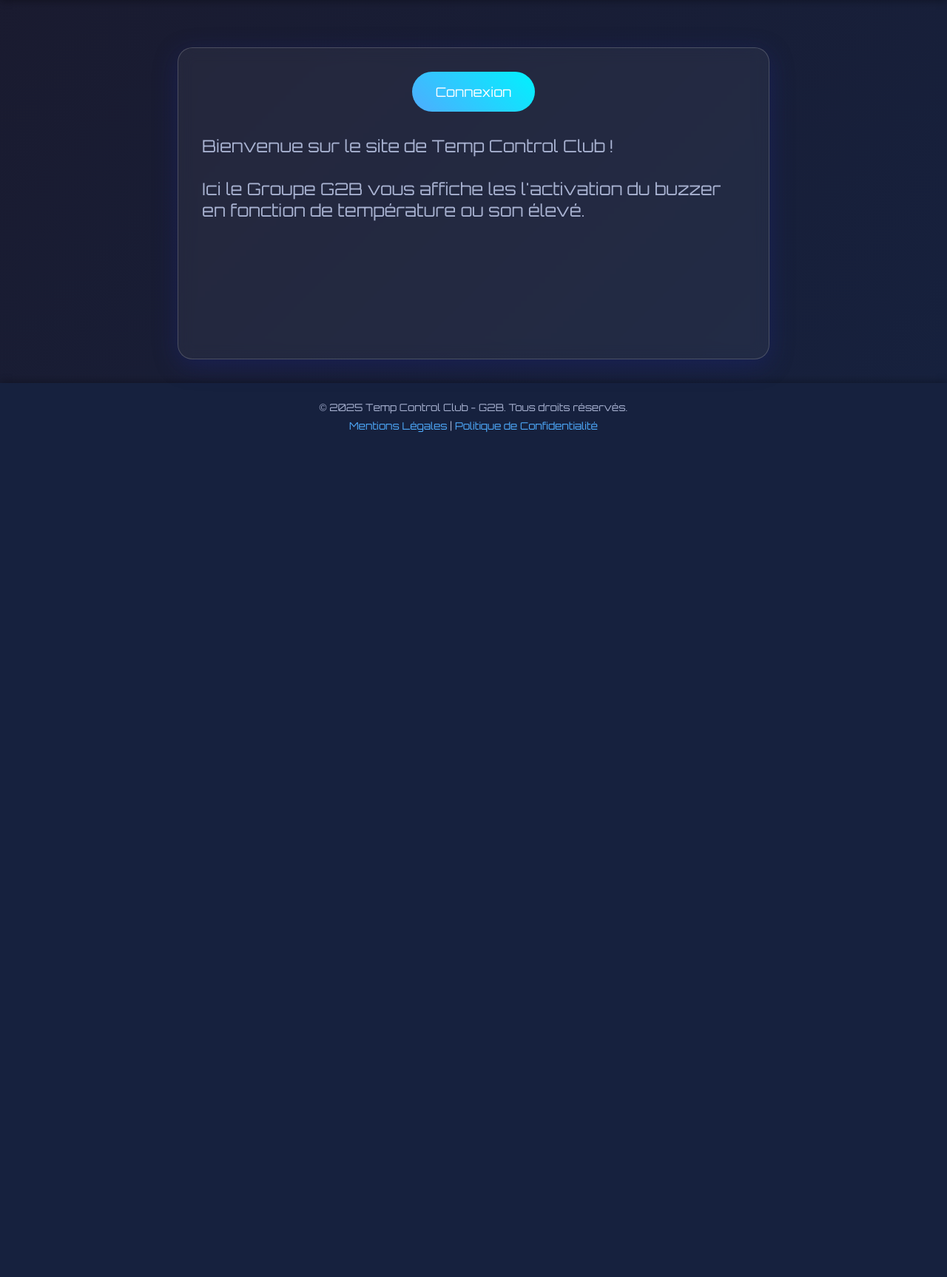
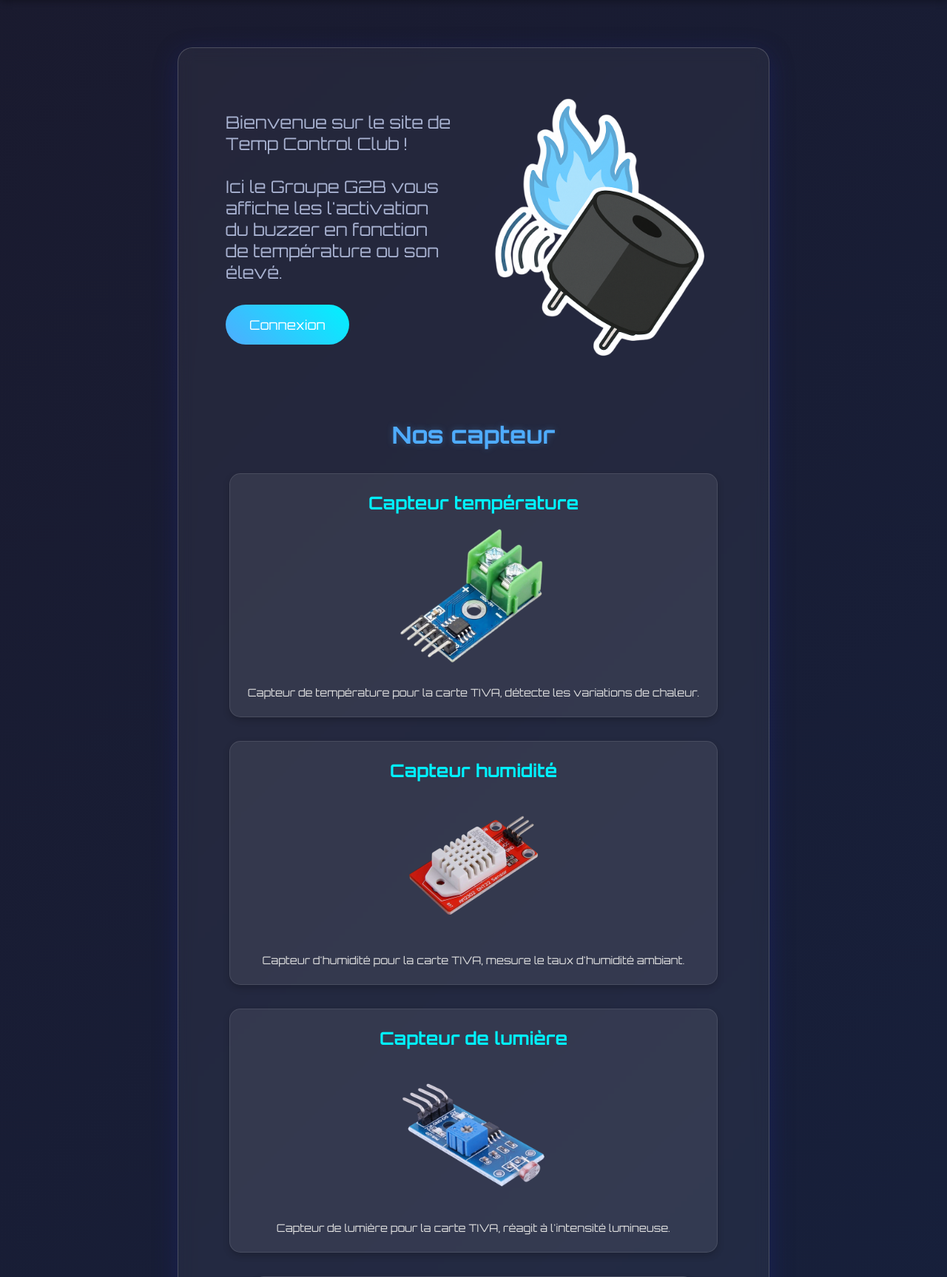
Before and after one commit to Arthur-Boutin/APP_COMMUN_G2B, a PHP site: page /controllers/index.php in a window 1280 px wide. Shown: the part 192-1919 px from the top of the page at 74% size. Before the commit the page ends 800 px from the top, so only its background shows below. Run offline with PHP 8.4, Linux system fonts and the light colour scheme.

Commit message:
Changement Main

```diff
--- a/assets/css/style.css
+++ b/assets/css/style.css
@@ -87,9 +87,33 @@ header {
     margin-bottom: 2rem;
 }
 
-.header-top-content {
-    padding: 0 2rem; /* Ajoute un peu d'espacement horizontal au contenu du titre */
-    margin-bottom: 0.5rem; /* Réduit la marge si la nav est juste en dessous */
+.header-content {
+    display: flex;
+    justify-content: space-around; /* ou space-between, center, etc. */
+    align-items: center;
+    padding: 1rem 2rem;
+    flex-wrap: wrap; /* Pour que les éléments passent à la ligne sur les petits écrans */
+}
+
+.text-section {
+    flex: 1; /* Prend l'espace disponible */
+    min-width: 300px; /* Largeur minimale pour éviter un texte trop compressé */
+    text-align: left;
+    margin-right: 2rem; /* Espacement avec l'image */
+}
+
+.image-section {
+    margin: 1rem;
+}
+
+.image-section img {
+    max-width: 300px; /* Taille maximale de l'image */
+    height: auto; /* Maintient le ratio d'aspect */
+    transition: transform 0.3s ease
+}
+
+.image-section img:hover {
+    transform: scale(1.05); /* Zoom léger au survol */
 }
 
 .main-navigation {
@@ -115,11 +139,6 @@ h1 {
 .subtitle {
     color: #a8b2d1;
     font-size: 1.1rem;
-}
-
-.login-section {
-    text-align: center;
-    margin-bottom: 2rem;
 }
 
 .login-btn {
@@ -357,3 +376,61 @@ footer {
         margin-bottom: 1.5rem;
     }
 }
+
+.capteur-section {
+    margin-top: 3rem;
+    text-align: center;
+}
+
+.capteur-section h2 {
+    font-size: 2rem;
+    margin-bottom: 2rem;
+    color: #4facfe;
+    text-shadow: 0 0 10px rgba(79, 172, 254, 0.3);
+}
+
+.capteur-content {
+    display: flex;
+    justify-content: center;
+    gap: 2rem;
+    flex-wrap: wrap;
+}
+
+.left-column, .right-column {
+    display: flex;
+    flex-direction: column;
+    gap: 2rem;
+}
+
+.sensor-item {
+    background: rgba(255, 255, 255, 0.08);
+    padding: 1.5rem;
+    border-radius: 15px;
+    box-shadow: 0 4px 10px rgba(0, 0, 0, 0.2);
+    border: 1px solid rgba(255, 255, 255, 0.1);
+    text-align: center;
+    transition: transform 0.3s ease, box-shadow 0.3s ease;
+}
+
+.sensor-item:hover {
+    transform: translateY(-5px);
+    box-shadow: 0 8px 20px rgba(79, 172, 254, 0.6);
+}
+
+.sensor-item h3 {
+    font-size: 1.5rem;
+    color: #00f2fe;
+    margin-bottom: 1rem;
+}
+
+.sensor-item img {
+    max-width: 200px;
+    height: auto;
+    margin-bottom: 1rem;
+    border-radius: 8px;
+}
+
+.sensor-item p {
+    font-size: 0.9rem;
+    color: #e0e0e0;
+}
--- a/views/main.html
+++ b/views/main.html
@@ -10,18 +10,58 @@
 </head>
 <body>
 <div class="container">
+    <div class="header-content">
+        <div class="text-section">
+            <p class="subtitle" style="font-size: 23px">
+                Bienvenue sur le site de Temp Control Club ! <br/><br/>
+                Ici le Groupe G2B vous affiche les l'activation du buzzer en fonction
+                de température ou son élevé.<br/><br/>
+            </p>
+            <div class="login-section">
+                <a href="../controllers/log-in.php">
+                    <button class="login-btn">Connexion</button>
+                </a>
+            </div>
+        </div>
+        <div class="image-section">
+            <img src="../assets/images/illustration_buzzer.png">
+        </div>
+    </div>
     <main>
-        <div class="login-section">
-            <a href="../controllers/log-in.php">
-                <button class="login-btn">Connexion</button>
-            </a>
+        <div class="capteur-section">
+            <h2>Nos capteur</h2>
+            <div class="capteur-content">
+                <div class="left-column">
+                    <div class="sensor-item">
+                        <h3>Capteur température</h3>
+                        <img src="../assets/images/temp_sensor.png" alt="Capteur de température">
+                        <p>Capteur de température pour la carte TIVA, détecte les variations de chaleur.</p>
+                    </div>
+                    <div class="sensor-item">
+                        <h3>Capteur humidité</h3>
+                        <img src="../assets/images/humidity_sensor.png" alt="Capteur d'humidité">
+                        <p>Capteur d'humidité pour la carte TIVA, mesure le taux d'humidité ambiant.</p>
+                    </div>
+                    <div class="sensor-item">
+                        <h3>Capteur de lumière</h3>
+                        <img src="../assets/images/light_sensor.png" alt="Capteur de lumière">
+                        <p>Capteur de lumière pour la carte TIVA, réagit à l'intensité lumineuse.</p>
+                    </div>
+                </div>
+                <div class="right-column">
+                    <div class="sensor-item">
+                        <h3>Capteur de distance</h3>
+                        <img src="../assets/images/distance_sensor.png" alt="Capteur de distance">
+                        <p>Capteur de distance pour la carte TIVA, calcule la distance d'un objet.</p>
+                    </div>
+                    <div class="sensor-item">
+                        <h3>Capteur son</h3>
+                        <img src="../assets/images/sound_sensor.png" alt="Capteur de son">
+                        <p>Capteur de son pour la carte TIVA, perçoit les niveaux sonores.</p>
+                    </div>
+                </div>
+            </div>
         </div>
-
-        <p class="subtitle" style="font-size: 23px">
-            Bienvenue sur le site de Temp Control Club ! <br/><br/>
-            Ici le Groupe G2B vous affiche les l'activation du buzzer en fonction
-            de température ou son élevé.
-        </p>
     </main>
 </div>
 </body>
```
Also changed, not shown: assets/images/distance_sensor.png (added), assets/images/humidity_sensor.png (added), assets/images/illustration_buzzer.png (added), assets/images/light_sensor.png (added), assets/images/sound_sensor.png (added), assets/images/temp_sensor.png (added).
